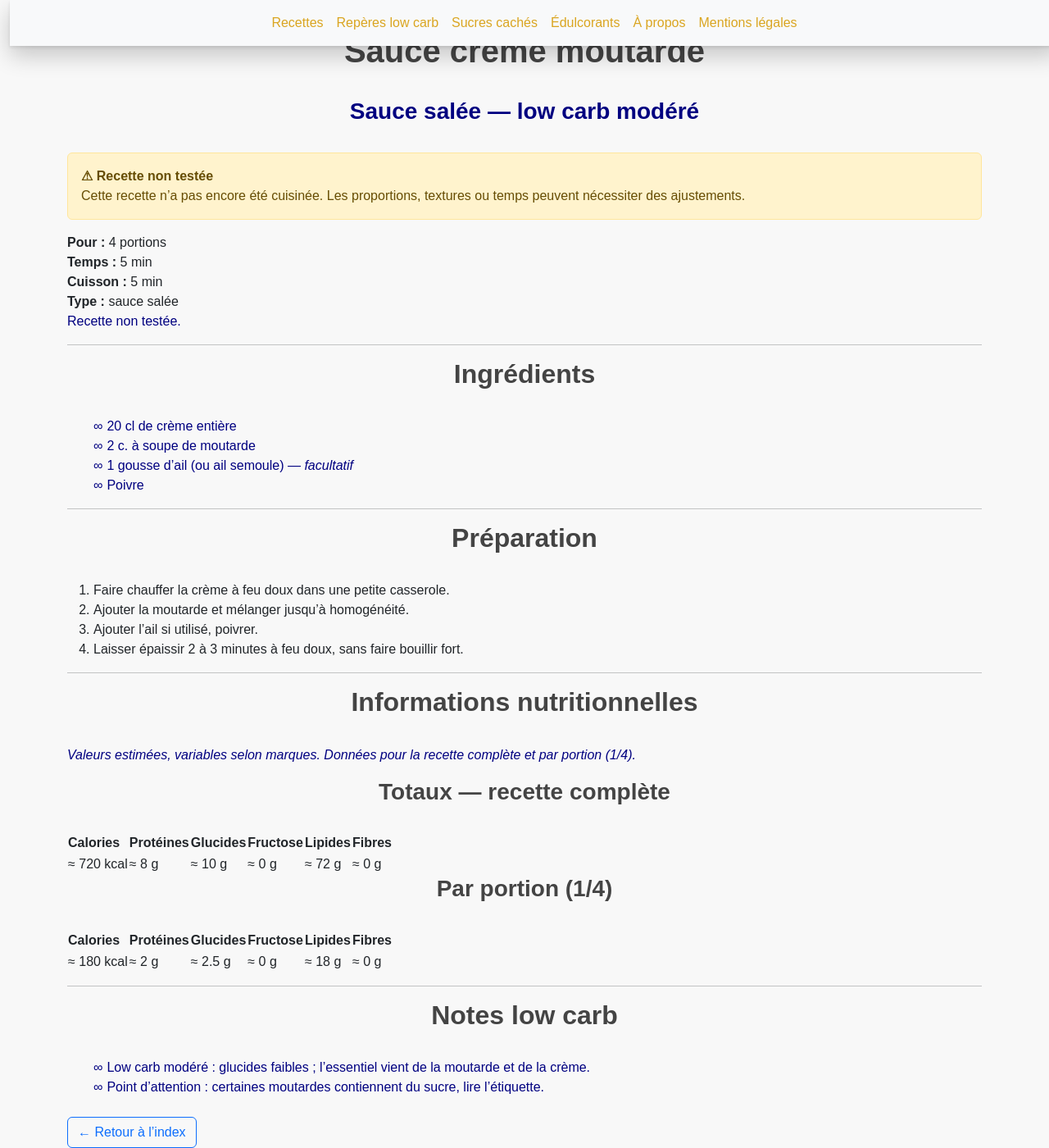
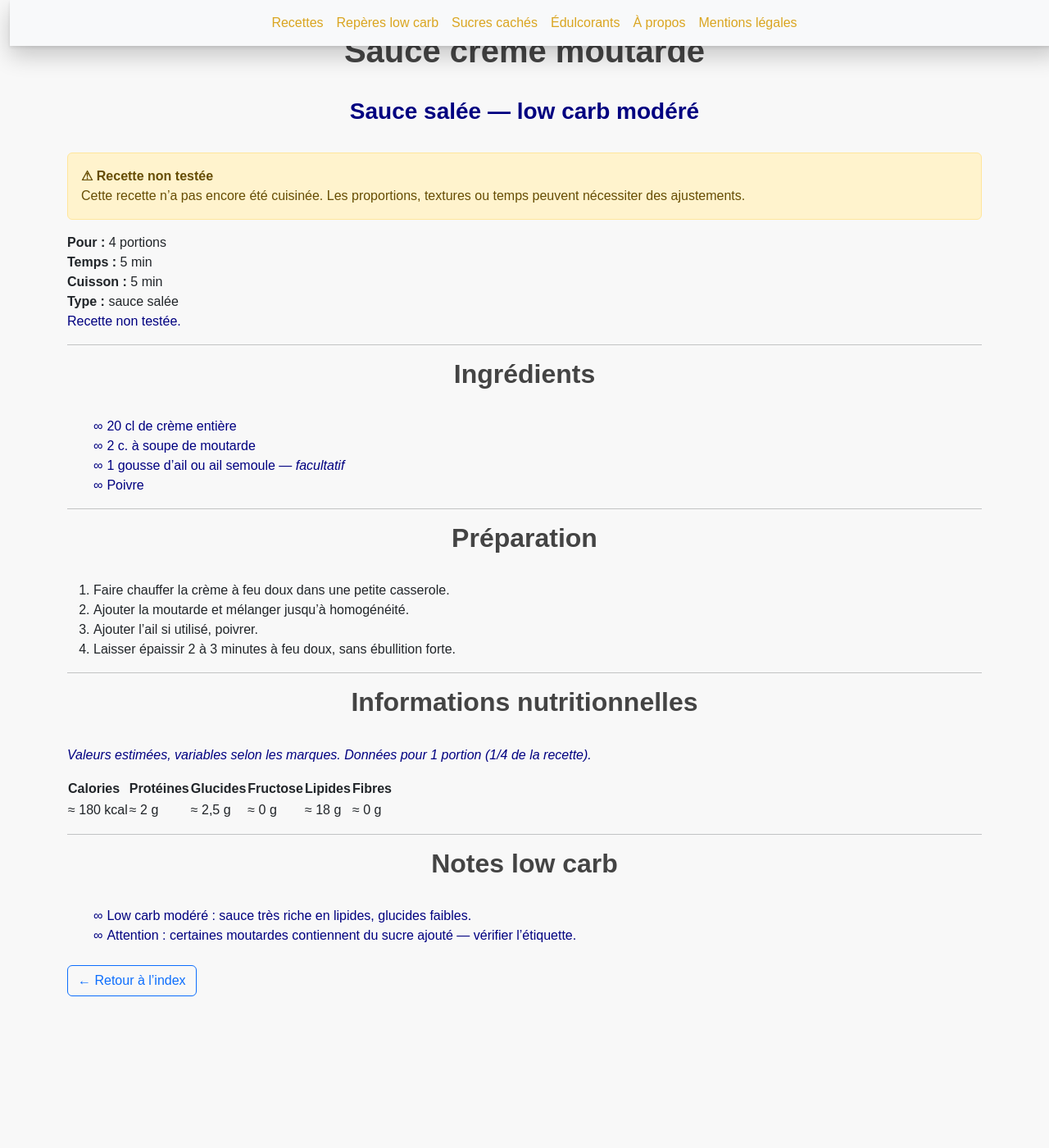
Before and after one commit to laurie-boissay/laurie-boissay.github.io, a Jekyll site: the page built from recettes/sauce-creme-moutarde.html, in a window 1280 px wide and 1400 px high, scrolled down 62 px. Shown: the whole window at 82% size. Built offline with Jekyll 4.4.1, drawn with Linux system fonts in a browser that asks for light colours; after the commit the page ends 1277 px from its top, so only the background shows below that.

Commit message:
Update sauce-creme-moutarde.html

```diff
--- a/recettes/sauce-creme-moutarde.html
+++ b/recettes/sauce-creme-moutarde.html
@@ -56,7 +56,7 @@ extra_head: |
 <ul class="recipe-ingredients">
   <li><strong>20 cl</strong> de crème entière</li>
   <li><strong>2 c. à soupe</strong> de moutarde</li>
-  <li><strong>1</strong> gousse d’ail (ou ail semoule) — <em>facultatif</em></li>
+  <li><strong>1</strong> gousse d’ail ou ail semoule — <em>facultatif</em></li>
   <li>Poivre</li>
 </ul>
 
@@ -68,7 +68,7 @@ extra_head: |
   <li>Faire chauffer la crème à feu doux dans une petite casserole.</li>
   <li>Ajouter la moutarde et mélanger jusqu’à homogénéité.</li>
   <li>Ajouter l’ail si utilisé, poivrer.</li>
-  <li>Laisser épaissir 2 à 3 minutes à feu doux, sans faire bouillir fort.</li>
+  <li>Laisser épaissir 2 à 3 minutes à feu doux, sans ébullition forte.</li>
 </ol>
 
 <hr>
@@ -76,35 +76,10 @@ extra_head: |
 <h2>Informations nutritionnelles</h2>
 
 <p class="recipe-nutrition__disclaimer">
-  <em>Valeurs estimées, variables selon marques. Données pour la recette complète et par portion (1/4).</em>
+  <em>Valeurs estimées, variables selon les marques. Données pour 1 portion (1/4 de la recette).</em>
 </p>
 
 <div class="recipe-nutrition">
-  <h3>Totaux — recette complète</h3>
-  <table class="recipe-table">
-    <thead>
-      <tr>
-        <th>Calories</th>
-        <th>Protéines</th>
-        <th>Glucides</th>
-        <th>Fructose</th>
-        <th>Lipides</th>
-        <th>Fibres</th>
-      </tr>
-    </thead>
-    <tbody>
-      <tr>
-        <td>≈ 720 kcal</td>
-        <td>≈ 8 g</td>
-        <td>≈ 10 g</td>
-        <td>≈ 0 g</td>
-        <td>≈ 72 g</td>
-        <td>≈ 0 g</td>
-      </tr>
-    </tbody>
-  </table>
-
-  <h3>Par portion (1/4)</h3>
   <table class="recipe-table">
     <thead>
       <tr>
@@ -120,7 +95,7 @@ extra_head: |
       <tr>
         <td>≈ 180 kcal</td>
         <td>≈ 2 g</td>
-        <td>≈ 2.5 g</td>
+        <td>≈ 2,5 g</td>
         <td>≈ 0 g</td>
         <td>≈ 18 g</td>
         <td>≈ 0 g</td>
@@ -134,6 +109,6 @@ extra_head: |
 <h2>Notes low carb</h2>
 
 <ul class="recipe-notes">
-  <li><strong>Low carb modéré :</strong> glucides faibles ; l’essentiel vient de la moutarde et de la crème.</li>
-  <li><strong>Point d’attention :</strong> certaines moutardes contiennent du sucre, lire l’étiquette.</li>
+  <li><strong>Low carb modéré :</strong> sauce très riche en lipides, glucides faibles.</li>
+  <li><strong>Attention :</strong> certaines moutardes contiennent du sucre ajouté — vérifier l’étiquette.</li>
 </ul>
```
Also changed, not shown: other parts of recettes/sauce-creme-moutarde.html (+4 -4 lines).
